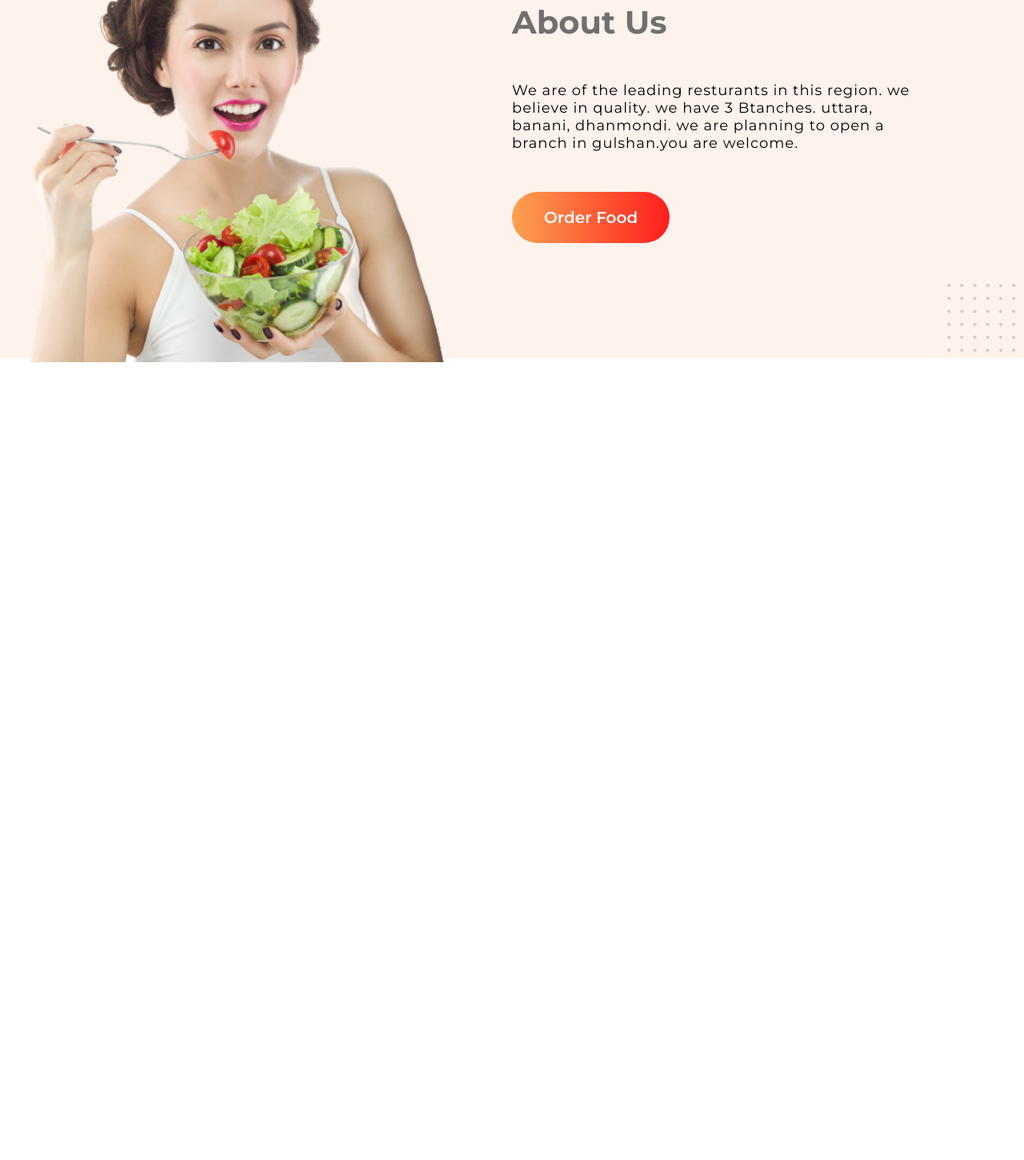
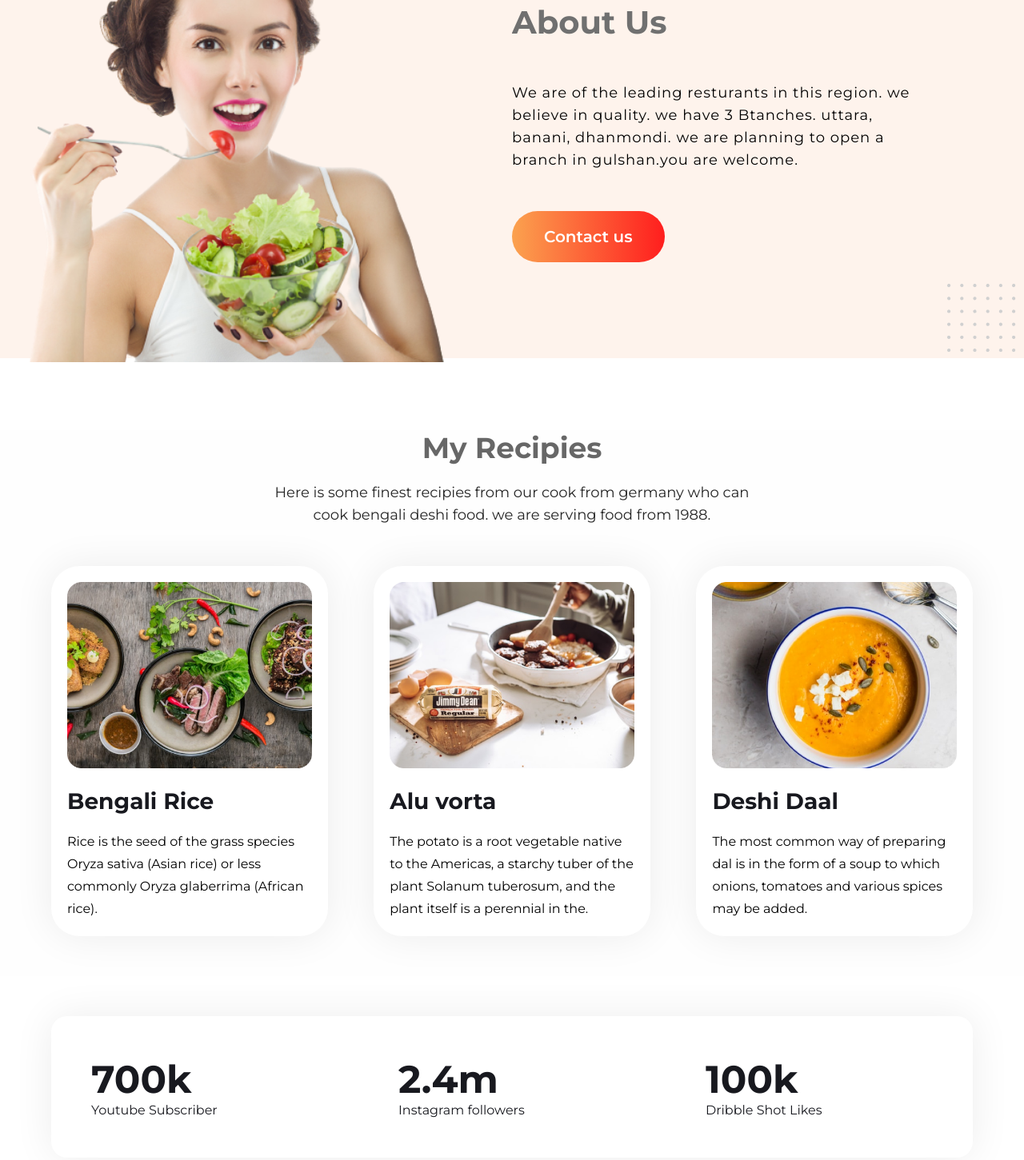
Before and after one commit to Timir699/Assignment-1, a plain HTML site: page index.html in a window 1280 px wide. Shown: the part 1004-2455 px from the top of the page at 80% size. Before the commit the page ends 1492 px from the top, so only its background shows below. Drawn offline with Linux system fonts and the light colour scheme.

Commit message:
after recipies & followers section

```diff
--- a/css/style.css
+++ b/css/style.css
@@ -29,6 +29,7 @@ h1,h2,h3,h4,h5,h6,p,body {
     color: #575757;
     margin-top: 50px;
     margin-bottom: 70px;
+    line-height: 28px;
 }
 .left-hero-content a {
     text-decoration: none;
@@ -89,6 +90,7 @@ h1,h2,h3,h4,h5,h6,p,body {
     margin-top: 50px;
     margin-bottom: 70px;
     letter-spacing: 1px;
+    line-height: 28px;
 }
 
 .right-about-content a {
@@ -101,9 +103,87 @@ h1,h2,h3,h4,h5,h6,p,body {
     font-size: 20px;
 }
 
+/* About Section CSS Ends */
+
+/* Recipies Section CSS Starts */
+
+#recipies {
+    background: #FEFEFE;
+    padding-bottom: 50px;
+}
+.recipies-header {
+    margin: 50px 0px;
+    text-align: center;
+}
+.recipies-header h3 {
+    margin-bottom: 20px;
+    font-weight: 700;
+    font-size: 36px;
+    color: #676767;
+}
+.recipies-header p{
+    width: 50%;
+    margin: 10px auto;
+    font-size: 18px;
+    color: #252525;
+    line-height: 28px;
+}
+.recipies-card {
+    margin: 0 5%;
+}
+.card {
+    width: 30%;
+    background: #fff;
+    padding: 20px;
+    border-radius: 35px;
+    box-shadow: 0px 0px 50px 0px #EDEDED;
+
+}
+.card img{
+    width: 100%;
+    height: auto;
+    border-radius: 10px;
+}
+.card h4{
+    margin: 20px 0px;
+    font-size: 28px;
+    font-weight: 800;
+    color: #18191F;
+}
+.card p{
+    line-height: 28px;
+}
+
+.margin-10 {
+    margin: 0 5%;
+}
+
+/* Recipies Section CSS Ends */
 
 
-/* About Section CSS Ends */
+/* Followers Section CSS Starts */
+#followers {
+    margin: 50px 0px;
+}
+.main-followers {
+    /* text-align: center; */
+    margin: 0 5%;
+    box-shadow: 0px 0px 50px 0px #EDEDED;
+    border-radius: 20px;
+}
+.follower {
+    width: 30%;
+    padding: 50px;
+}
+.follower h5 {
+    color: #18191F;
+    font-weight: 700;
+    font-size: 48px;
+}
+.follower p {
+    color: #18191F;
+    font-weight: 400;
+    font-size: 16px;
+}
 
-/* About Section CSS Ends */
-/* About Section CSS Ends */
+/* Followers Section CSS Ends */
--- a/index.html
+++ b/index.html
@@ -46,7 +46,7 @@
                     <h2>About Us</h2>
                     <p>We are of the leading resturants in this region. we believe in quality. we have 3 Btanches.
                         uttara, banani, dhanmondi. we are planning to open a branch in gulshan.you are welcome. </p>
-                    <a target="_blank" href="https://support.google.com/websearch/answer/7674111?hl=en">Order Food</a>
+                    <a target="_blank" href="https://support.google.com/websearch/answer/7674111?hl=en">Contact us</a>
                 </div>
             </div>
         </div>
@@ -57,9 +57,59 @@
 
     <!-- Recipies Secrion Starts -->
 
+    <section id="recipies" class="recipies">
+        <div class="main-recipies">
+            <div class="recipies-header">
+                <h3>My Recipies</h3>
+                <p>Here is some finest recipies from our cook from germany who can cook bengali deshi food. we are
+                    serving food from 1988. </p>
+            </div>
+            <div class="recipies-card flexible-container">
+                <div class="card">
+                    <img src="./images/Project Cover1.jpg" alt="">
+                    <h4>Bengali Rice</h4>
+                    <p>Rice is the seed of the grass species Oryza sativa (Asian rice) or less commonly Oryza glaberrima
+                        (African rice).</p>
+                </div>
+                <div class="card margin-10">
+                    <img src="./images/Project Cover.jpg" alt="">
+                    <h4>Alu vorta</h4>
+                    <p>The potato is a root vegetable native to the Americas, a starchy tuber of the plant Solanum
+                        tuberosum, and the plant itself is a perennial in the. </p>
+                </div>
+                <div class="card">
+                    <img src="./images/Project Cover2.png" alt="">
+                    <h4>Deshi Daal</h4>
+                    <p>The most common way of preparing dal is in the form of a soup to which onions, tomatoes and
+                        various spices may be added.</p>
+                </div>
+            </div>
+        </div>
+    </section>
+
+    <!-- Recipies Secrion Ends -->
 
 
-    <!-- Recipies Secrion Ends -->
+    <!-- Followers Secrion Ends -->
+
+    <section id="followers" class="followers">
+        <div class="main-followers flexible-container">
+            <div class="follower">
+                <h5>700k</h5>
+                <p>Youtube Subscriber</p>
+            </div>
+            <div class="follower">
+                <h5>2.4m</h5>
+                <p>Instagram followers</p>
+            </div>
+            <div class="follower">
+                <h5>100k</h5>
+                <p>Dribble Shot Likes</p>
+            </div>
+        </div>
+    </section>
+
+    <!-- Followers Secrion Ends -->
 
 
 
```
